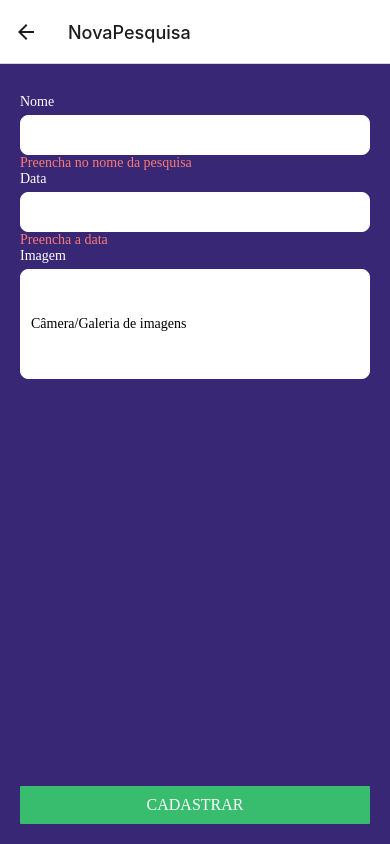
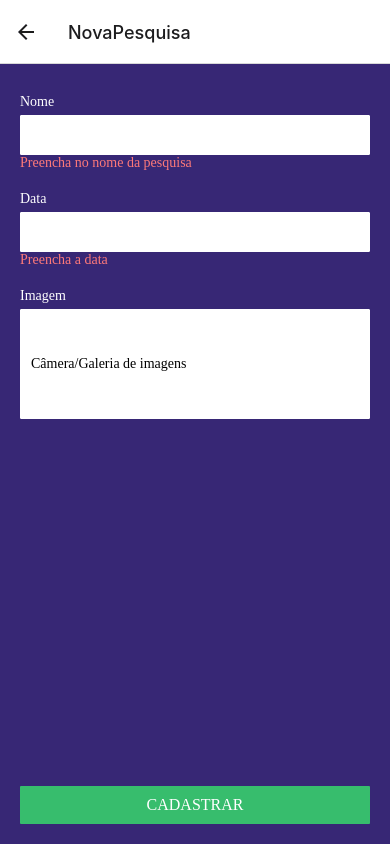
Before and after one commit to gabrielfurtadon/SatisfyingYouMobile, a React Native app: screen /NovaPesquisa in a window 390 px wide. Built offline with nearby package versions, Linux system fonts and the light colour scheme.

Commit message:
🎨 Correção visual

```diff
--- a/src/components/DefaultButton.js
+++ b/src/components/DefaultButton.js
@@ -1,7 +1,7 @@
 import { StyleSheet, Text, TouchableOpacity } from 'react-native';
 
 
-export const DefaultButton = ({ title, color, onPress, width, style, disabled}) => {
+export const DefaultButton = ({ title, color, onPress, width, style, disabled }) => {
     const buttonStyle = {
         backgroundColor: color || 'green'
     };
--- a/src/screens/NovaPesquisa.js
+++ b/src/screens/NovaPesquisa.js
@@ -1,8 +1,7 @@
-import React, { useState } from 'react';
-import { StyleSheet, View, Text } from 'react-native';
+import React from 'react';
+import { StyleSheet, View } from 'react-native';
 import { DefaultButton } from '../components/DefaultButton';
 import DefaultInput from '../components/DefaultInput';
-import { DefaultSectionT } from 'react-native';
 
 
 
@@ -15,12 +14,12 @@ export default function NovaPesquisa(props) {
   return (
     <View style={styles.container}>
       <View style={styles.forms}>
-      <DefaultInput secure={true} title={'Nome'} size={350} borderRadius={8} error={'Preencha no nome da pesquisa'}/>
-      <DefaultInput secure={true} title={'Data'} size={350} borderRadius={8} error={'Preencha a data'}/>
-      <DefaultInput secure={true} placeholder={'Câmera/Galeria de imagens'} title={'Imagem'} size={350} height={70}borderRadius={8}/>
+        <DefaultInput secure={true} title={'Nome'} size={350} error={'Preencha no nome da pesquisa'} />
+        <DefaultInput secure={true} title={'Data'} size={350} error={'Preencha a data'} />
+        <DefaultInput secure={true} placeholder={'Câmera/Galeria de imagens'} title={'Imagem'} size={350} height={70} />
       </View>
       <View style={styles.botao}>
-      <DefaultButton   title={'CADASTRAR'} color={'#37BD6D'} width={350} onPress={goToPaginaPrincipal}/>
+        <DefaultButton title={'CADASTRAR'} color={'#37BD6D'} width={350} onPress={goToPaginaPrincipal} />
       </View>
     </View>
   );
@@ -29,6 +28,7 @@ export default function NovaPesquisa(props) {
 const styles = StyleSheet.create({
   forms: {
     paddingTop: 30,
+    gap: 20
   },
   busca: {
     paddingLeft: 100,
@@ -46,7 +46,7 @@ const styles = StyleSheet.create({
     marginBottom: 20,
   },
   content1: {
-    color:'black'
+    color: 'black'
   },
   errorText: {
     color: 'red',
--- a/src/screens/RecuperarSenha.js
+++ b/src/screens/RecuperarSenha.js
@@ -19,7 +19,6 @@ export default function RecuperarSenha() {
       <DefaultInput onChangeText={handleEmailChange} placeholder={'Digite seu email'} title={'E-mail'} size={300} error={emailError}/>
 
       <DefaultButton title={'Recuperar'} color={'#37BD6D'} width={300} disabled={Boolean(emailError) || email == ""}/>
-
     </View>
   );
 }
```
